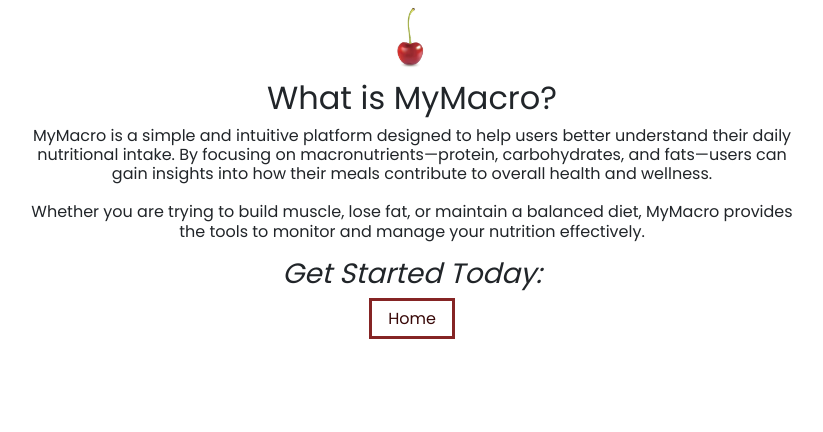
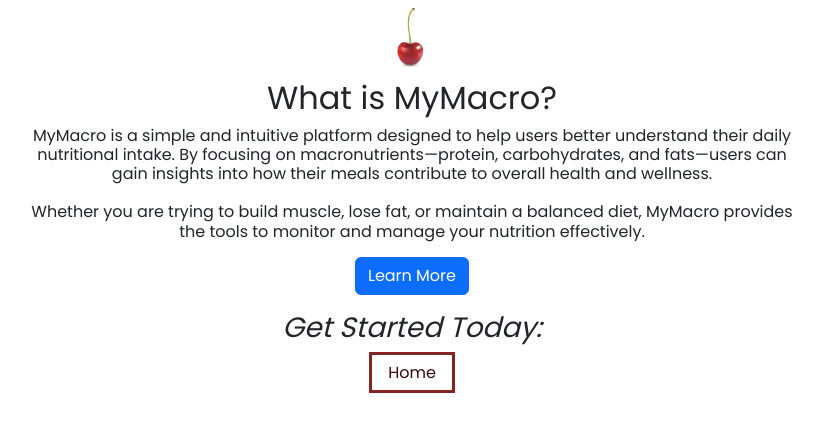
Before and after one commit to jdofat/MiniProject3JadeDofat, a Flask app: page /macros in a window 1280 px wide. Shown: the part 244-676 px from the top of the page, without its empty margins (228-1051 px from the left). Run offline with Flask 3, Linux system fonts and the light colour scheme.

Commit message:
Update macros.html

```diff
--- a/templates/macros.html
+++ b/templates/macros.html
@@ -34,10 +34,24 @@
             and manage your nutrition effectively.
         <p>
 
-       <h3><i>Get Started Today:</i></h3>
-        <a href="index.html">
-            <button type="button">Home</button>
-        </a>
+       <button type="button" class="btn btn-primary" data-bs-toggle="modal" data-bs-target="#infoModal">
+        Learn More
+    </button><br>
+
+    <div class="modal fade" id="infoModal" tabindex="-1">
+        <div class="modal-dialog">
+            <div class="modal-content p-3">
+                <h5>About the Owner</h5>
+                <p>I created MyMacro to help people easily track their daily calories and meals!</p>
+                <button type="button" class="btn btn-secondary" data-bs-dismiss="modal">Close</button>
+            </div>
+        </div>
+    </div>
+
+    <h3><i>Get Started Today:</i></h3>
+    <a href="index.html">
+        <button type="button">Home</button>
+    </a>
 
     </main>
 
```
